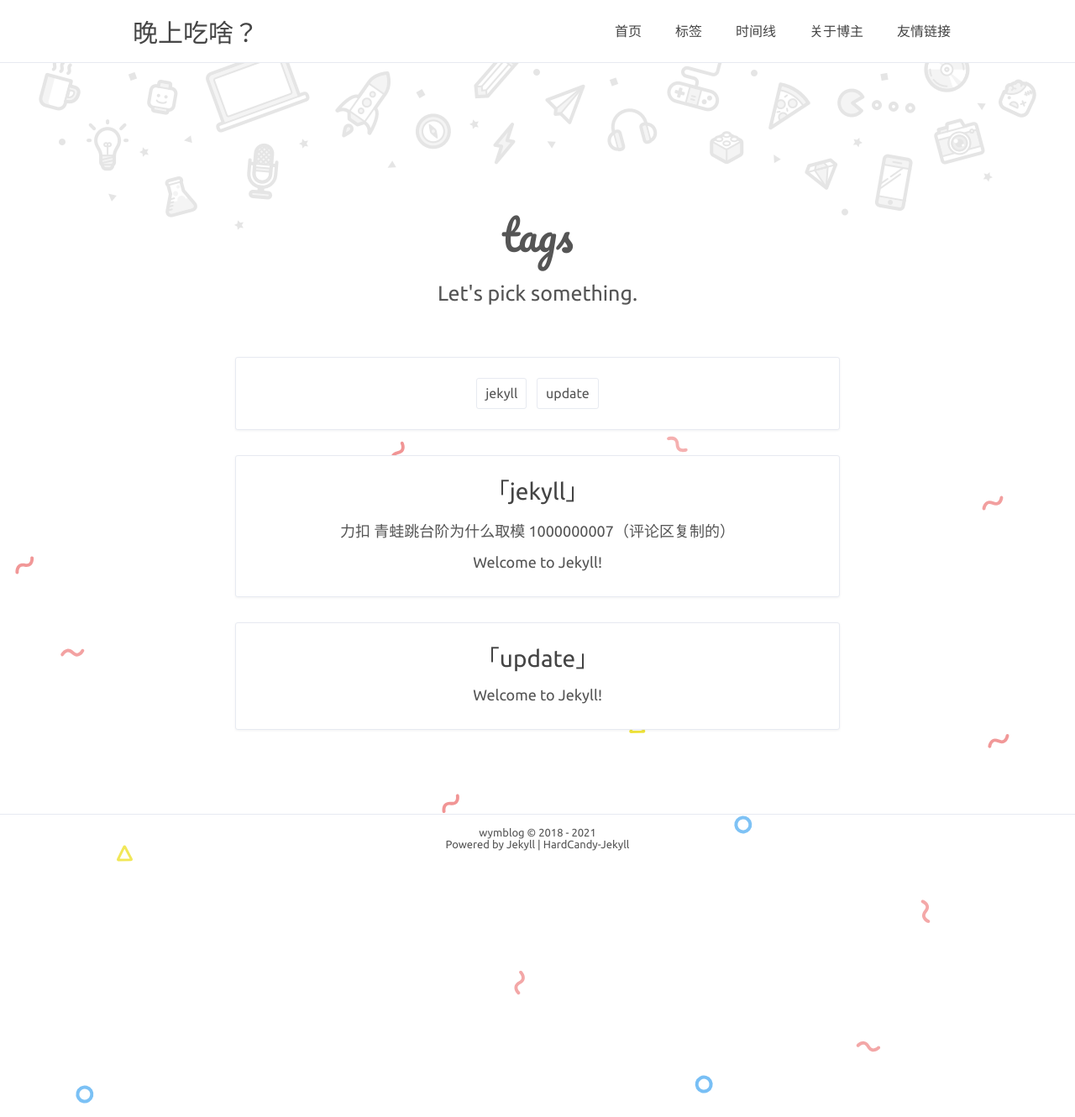
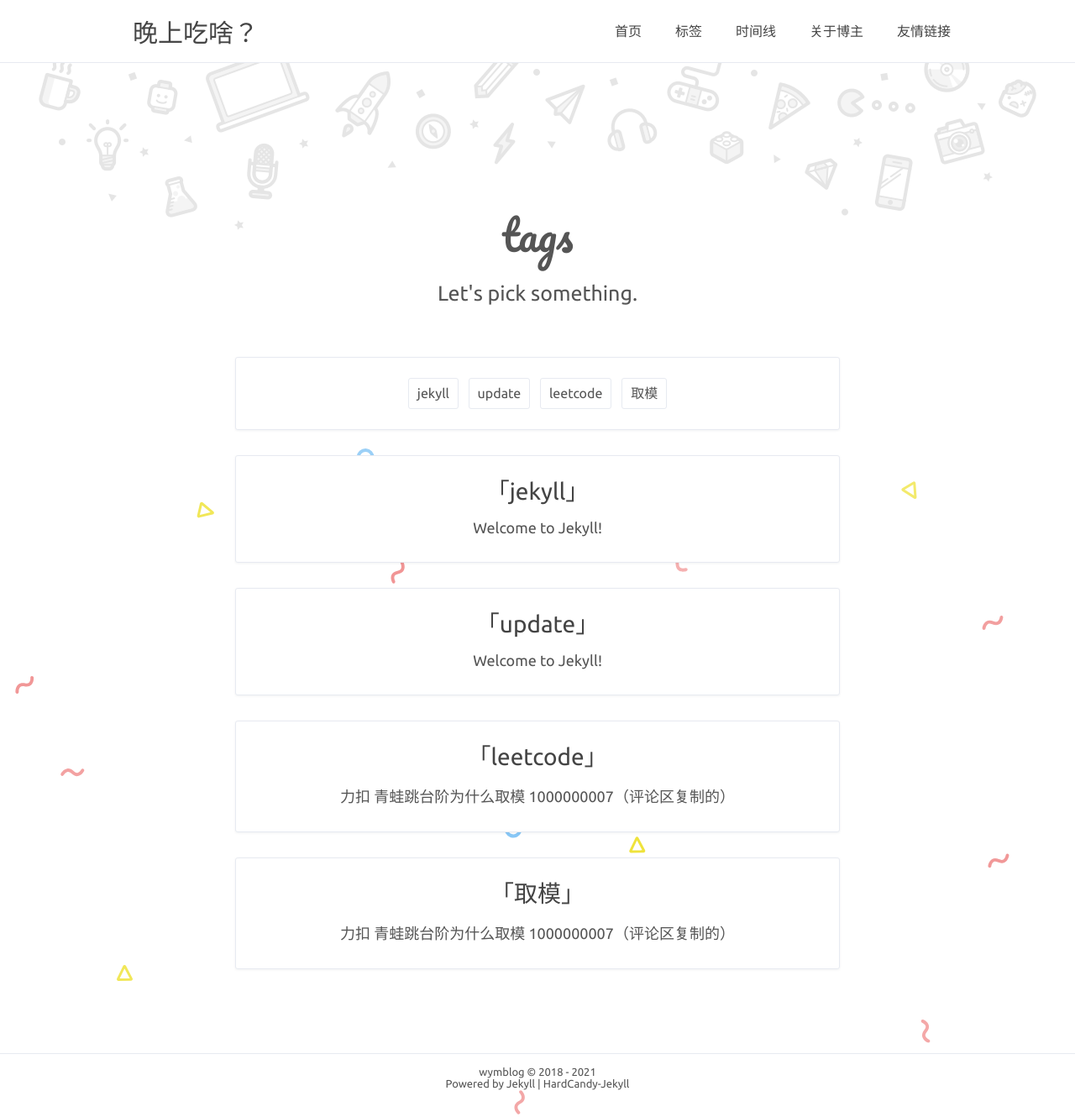
Before and after one commit to wym11ciri/wym11ciri.github.io, a Jekyll site: the page built from tags.html, in a window 1280 px wide. Shown: the whole page at 84% size. Built offline with Jekyll 4.4.1, drawn with Linux system fonts in a browser that asks for light colours; comment, search, counter and statistics services are not loaded.

Commit message:
Update 2018-05-18-hello-jekyll.md

```diff
--- a/_posts/2018-05-18-hello-jekyll.md
+++ b/_posts/2018-05-18-hello-jekyll.md
@@ -2,10 +2,10 @@
 layout: post
 title: '力扣 青蛙跳台阶为什么取模 1000000007（评论区复制的）'
 date: 2021-1-27
-author: jekyll
+author: cccciri
 color: rgb(255,210,32)
 cover: 'http://on2171g4d.bkt.clouddn.com/jekyll-banner.png'
-tags: jekyll
+tags: leetcode 取模
 ---
 
 
```
